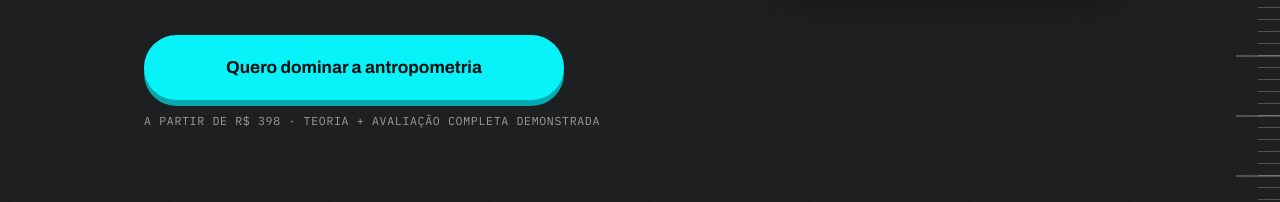
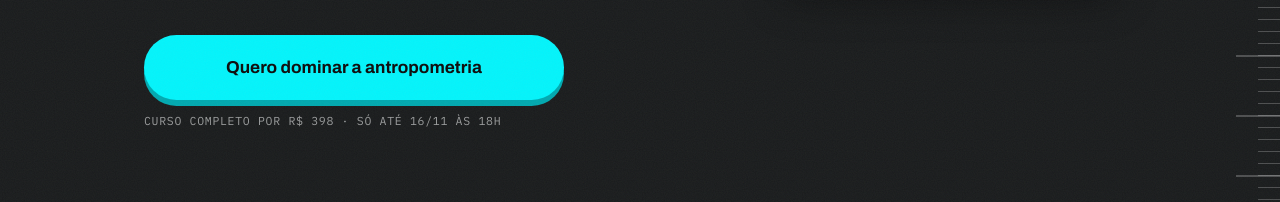
Before and after one commit to jrcaporal-cloud/antropometria-na-pratica, a plain HTML site: page index.html in a window 1280 px wide. Shown: the part 906-1108 px from the top of the page. Drawn offline with Linux system fonts and the light colour scheme.

Commit message:
feat: oferta da semana no ar desde já

```diff
--- a/index.html
+++ b/index.html
@@ -1193,7 +1193,7 @@ footer a{display:inline-block;padding:6px 2px}
         <a class="btn btn--big" href="https://pay.kiwify.com.br/dgqUqzI" id="checkoutCompleto">Quero o curso completo</a>
       </div>
     </div>
-    <!-- OFERTA DA SEMANA (09/11 18h → 16/11 18h, Brasília): o JS mostra este cartão e esconde os dois acima -->
+    <!-- OFERTA DA SEMANA (09/11 → 16/11 18h, Brasília): o JS mostra este cartão e esconde os dois acima -->
     <div class="promo" id="promo" hidden>
       <div class="offer-box offer-box--completo">
         <span class="launch-badge launch-badge--cheio">Oferta da semana</span>
@@ -1280,9 +1280,9 @@ footer a{display:inline-block;padding:6px 2px}
 </div>
 
 <script>
-// Oferta da semana: o curso completo por R$ 398 de 09/11 18h a 16/11 18h (Brasília).
+// Oferta da semana: o curso completo por R$ 398 de 09/11 a 16/11 18h (Brasília).
 // Fora dessa janela a página fica como sempre (dois cartões). Depois da semana, remover este bloco.
-const PROMO={inicio:Date.parse('2026-11-09T18:00:00-03:00'),fim:Date.parse('2026-11-16T18:00:00-03:00'),link:'https://pay.kiwify.com.br/5mjzhmG'};
+const PROMO={inicio:Date.parse('2026-11-09T12:00:00-03:00'),fim:Date.parse('2026-11-16T18:00:00-03:00'),link:'https://pay.kiwify.com.br/5mjzhmG'};
 (function(){
   const agora=Date.now();
   if(!(agora>=PROMO.inicio&&agora<PROMO.fim))return;
```
